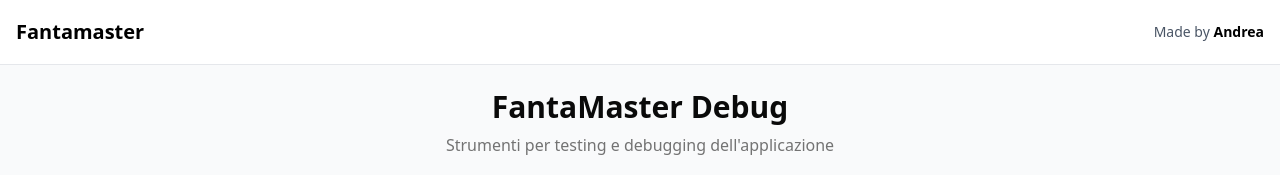
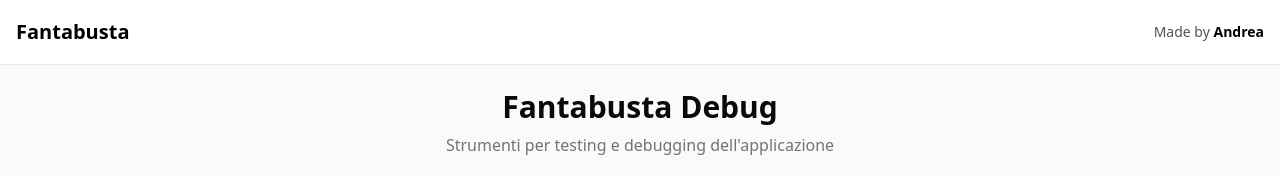
Before and after one commit to andrearugge/fantabusta, a Next.js app: page /debug in a window 1280 px wide. Shown: the top 175 px of the page. Built offline with nearby package versions, Linux system fonts and the light colour scheme; no server answers.

Commit message:
Cambio nome

```diff
--- a/package.json
+++ b/package.json
@@ -1,5 +1,5 @@
 {
-  "name": "fantamaster",
+  "name": "Fantabusta",
   "version": "0.1.0",
   "private": true,
   "scripts": {
--- a/src/app/debug/page.tsx
+++ b/src/app/debug/page.tsx
@@ -8,7 +8,7 @@ export default function DebugPage() {
   return (
     <div className="container mx-auto p-6 space-y-6">
       <div className="text-center">
-        <h1 className="text-3xl font-bold">FantaMaster Debug</h1>
+        <h1 className="text-3xl font-bold">Fantabusta Debug</h1>
         <p className="text-muted-foreground mt-2">
           Strumenti per testing e debugging dell&apos;applicazione
         </p>
--- a/src/app/layout.tsx
+++ b/src/app/layout.tsx
@@ -14,7 +14,7 @@ const geistMono = Geist_Mono({
 });
 
 export const metadata: Metadata = {
-  title: "Fantamaster - Aste Fantacalcio",
+  title: "Fantabusta - Aste Fantacalcio",
   description: "Piattaforma per gestire aste di fantacalcio in tempo reale",
   icons: {
     icon: [
--- a/src/components/ui/Navbar.tsx
+++ b/src/components/ui/Navbar.tsx
@@ -12,7 +12,7 @@ export default function Navbar() {
             href="/"
             className="flex items-center gap-2 text-xl font-bold text-black hover:text-gray-700 transition-colors"
           >
-            <span>Fantamaster</span>
+            <span>Fantabusta</span>
           </Link>
 
           {/* Credits */}
```
Also changed, not shown: 2 other files (tests, documents, lock files or other folders).
